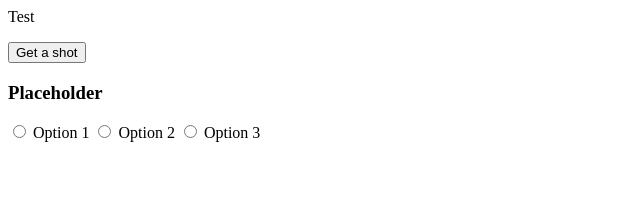
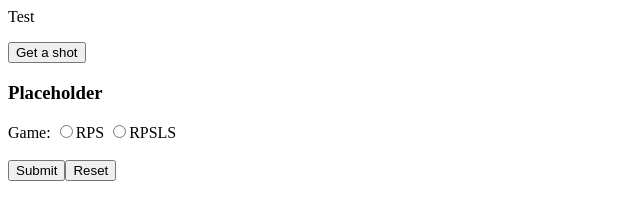
Before and after one commit to comp426-2023-spring/e02-tianyiniu, a website: page public/index.html in a window 1280 px wide. Shown: the whole page, without its empty margins (0-640 px from the left). Drawn offline with Linux system fonts and the light colour scheme.

Commit message:
Game selection skeleton

```diff
--- a/public/index.html
+++ b/public/index.html
@@ -15,15 +15,14 @@
     <button onclick="getShot(true)">Get a shot</button>
     <h3 id="output">Placeholder</h3>
 
-    <div class="radial-box">
-        <input type="radio" id="option1" name="options" value="option1">
-        <label for="option1">Option 1</label>
-        <input type="radio" id="option2" name="options" value="option2">
-        <label for="option2">Option 2</label>
-        <input type="radio" id="option3" name="options" value="option3">
-        <label for="option3">Option 3</label>
-      </div>
+    <label for="game">Game: </label>
+    <input type="radio" name="game" value="1">RPS</input>
+    <input type="radio" name="game" value="0">RPSLS</input>
 
+    <br><br>
+    <button onclick="play()">Submit</buton>
+
+    <button onclick="reset()">Reset</buton>
 
     </body>
 </html>
--- a/public/scripts.js
+++ b/public/scripts.js
@@ -79,13 +79,21 @@ function helpRPSLS() {
 }
 
 function reset() {
-    console.log("reset");
+    var ele = document.getElementsByName("game");
+    for(var i=0;i<ele.length;i++)
+        ele[i].checked = false;
 }
 
-const radialBox = document.querySelector(".radial-box");
-const options = radialBox.querySelectorAll("input[type='radio']");
+function play() {
+    var gameRadios = document.getElementsByName("game");
+    for (var i = 0; i < gameRadios.length; i++) {
+    if (gameRadios[i].checked) {
+        // do whatever you want with the checked radio
+        const selectedValue = gameRadios[i].value;
+        console.log(selectedValue)
 
-radialBox.addEventListener("click", function(event) {
-  const selectedOption = radialBox.querySelector("input[type='radio']:checked");
-  console.log(selectedOption.value);
-});
+        // only one radio can be logically checked, don't check the rest
+        break;
+        }
+    }
+}
```
